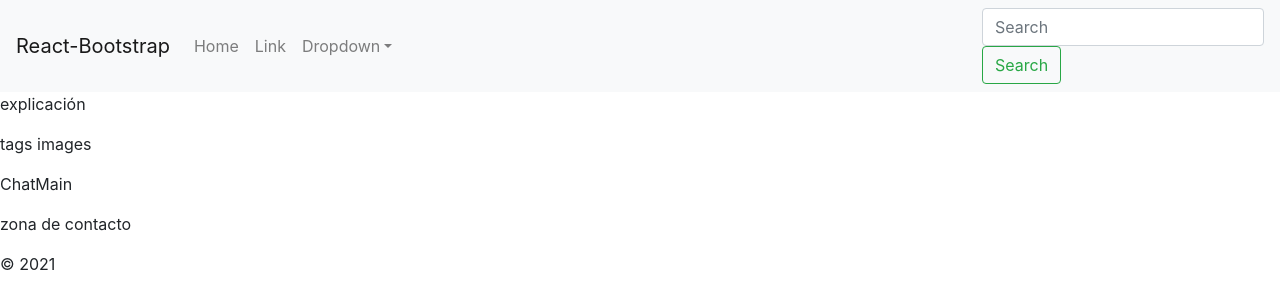
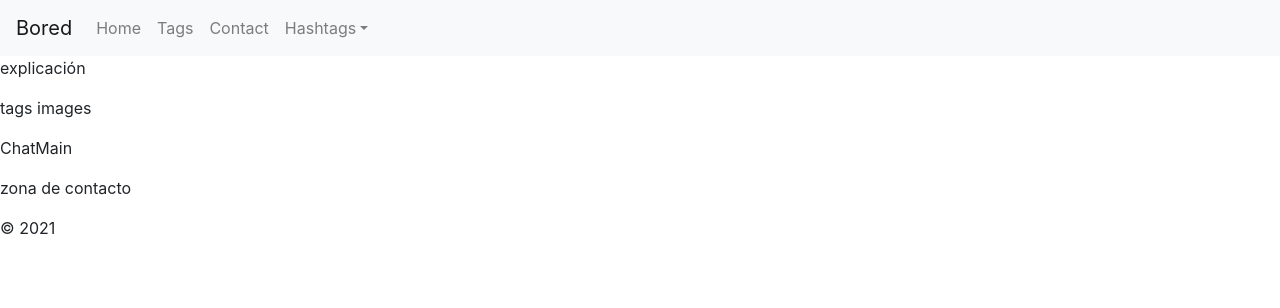
Before and after one commit to davidordo85/React_home, a React (Create React App) app: page / in a window 1280 px wide. Shown: the top 308 px of the page. Built offline with nearby package versions, Linux system fonts and the light colour scheme.

Commit message:
ids for nav

```diff
--- a/public/index.html
+++ b/public/index.html
@@ -7,7 +7,7 @@
   <meta name="viewport" content="width=device-width, initial-scale=1" />
   <meta name="theme-color" content="#000000" />
   <meta name="description" content="Web site created using create-react-app" />
-  <title>Home</title>
+  <title>Bored</title>
 </head>
 
 <body>
--- a/src/components/IndexPage/sections/ExplicationZone/ExplicationZone.js
+++ b/src/components/IndexPage/sections/ExplicationZone/ExplicationZone.js
@@ -3,7 +3,7 @@ import React from 'react';
 const ExplicationZone = () => {
   return (
     <div>
-      <section>
+      <section id="about">
         <p>explicación</p>
       </section>
     </div>
--- a/src/components/IndexPage/sections/contactZone/ContactZone.js
+++ b/src/components/IndexPage/sections/contactZone/ContactZone.js
@@ -3,7 +3,7 @@ import React from 'react';
 const ContactZone = () => {
   return (
     <div>
-      <section>
+      <section id="contact">
         <p>zona de contacto</p>
       </section>
     </div>
--- a/src/components/IndexPage/sections/tagsImages/TagsImages.js
+++ b/src/components/IndexPage/sections/tagsImages/TagsImages.js
@@ -3,7 +3,7 @@ import React from 'react';
 const TagsImages = () => {
   return (
     <div>
-      <section>
+      <section id="tags">
         <p>tags images</p>
       </section>
     </div>
--- a/src/components/layout/Header.js
+++ b/src/components/layout/Header.js
@@ -1,23 +1,17 @@
 import React from 'react';
-import {
-  Navbar,
-  Nav,
-  NavDropdown,
-  Form,
-  FormControl,
-  Button,
-} from 'react-bootstrap';
+import { Navbar, Nav, NavDropdown } from 'react-bootstrap';
 
 const Header = () => {
   return (
     <Navbar bg="light" expand="lg">
-      <Navbar.Brand href="#home">React-Bootstrap</Navbar.Brand>
+      <Navbar.Brand href="#home">Bored</Navbar.Brand>
       <Navbar.Toggle aria-controls="basic-navbar-nav" />
       <Navbar.Collapse id="basic-navbar-nav">
         <Nav className="mr-auto">
-          <Nav.Link href="#home">Home</Nav.Link>
-          <Nav.Link href="#link">Link</Nav.Link>
-          <NavDropdown title="Dropdown" id="basic-nav-dropdown">
+          <Nav.Link href="#about">Home</Nav.Link>
+          <Nav.Link href="#tags">Tags</Nav.Link>
+          <Nav.Link href="#contact">Contact</Nav.Link>
+          <NavDropdown title="Hashtags" id="basic-nav-dropdown">
             <NavDropdown.Item href="#action/3.1">Action</NavDropdown.Item>
             <NavDropdown.Item href="#action/3.2">
               Another action
@@ -29,10 +23,6 @@ const Header = () => {
             </NavDropdown.Item>
           </NavDropdown>
         </Nav>
-        <Form inline>
-          <FormControl type="text" placeholder="Search" className="mr-sm-2" />
-          <Button variant="outline-success">Search</Button>
-        </Form>
       </Navbar.Collapse>
     </Navbar>
   );
```
